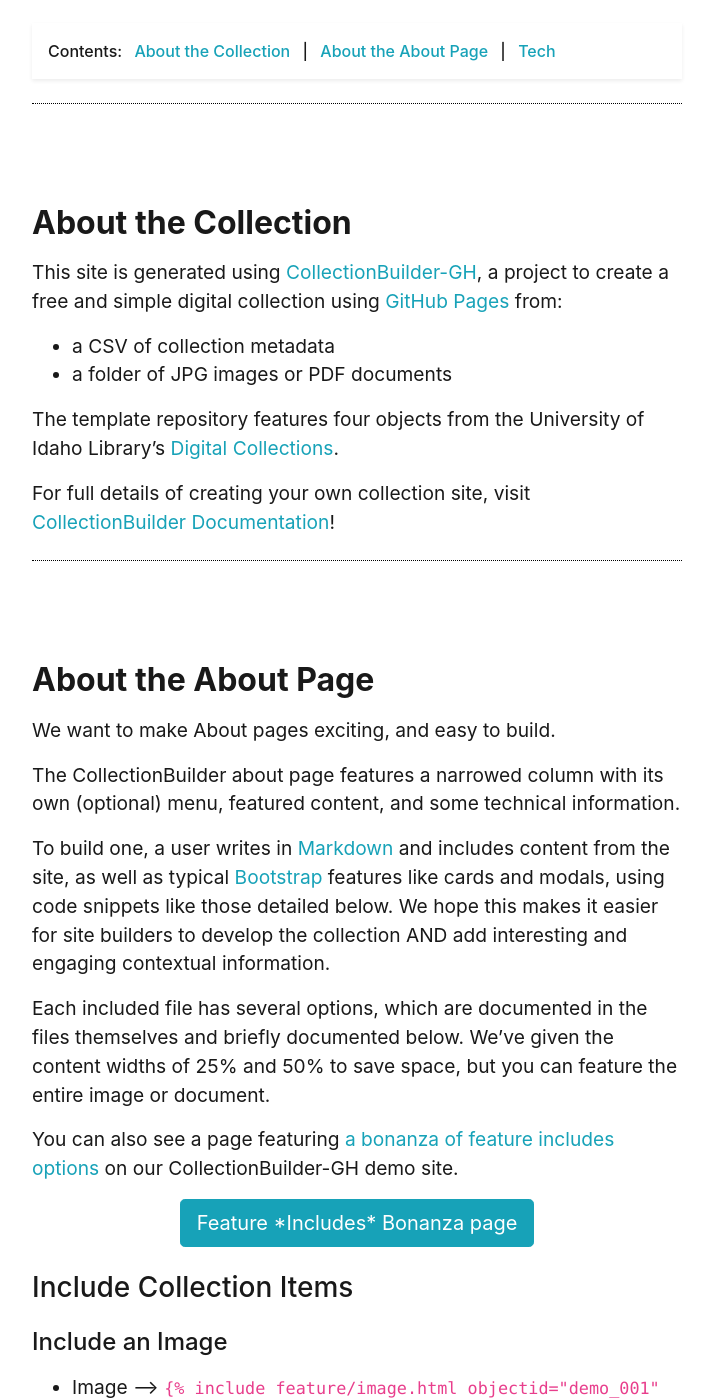
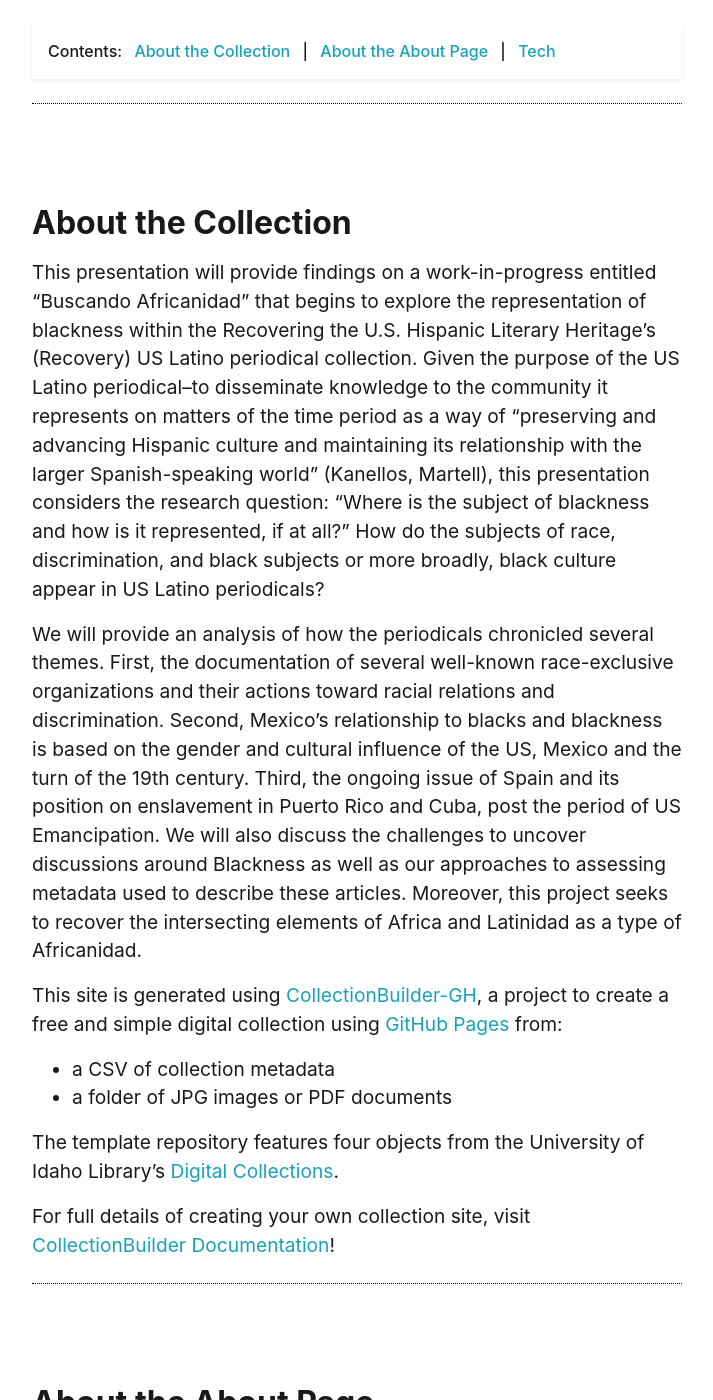
Before and after one commit to roseliabanuelos/buscandoafricanidad, a Jekyll site: the page built from pages/about.md, in a window 1280 px wide and 1400 px high, scrolled down 458 px. Shown: the whole window, without its empty margins (283-996 px from the left). Built offline with Jekyll 4.4.1, drawn with Linux system fonts in a browser that asks for light colours.

Commit message:
update about section

```diff
--- a/pages/about.md
+++ b/pages/about.md
@@ -14,6 +14,13 @@
 
 ## About the Collection
 
+This presentation will provide findings on a work-in-progress entitled “Buscando Africanidad” that begins to explore the representation of blackness within the Recovering the U.S. Hispanic Literary Heritage’s (Recovery) US Latino periodical collection. Given the purpose of the US Latino periodical–to disseminate knowledge to the community it represents on matters of the time period as a way of “preserving and advancing Hispanic culture and maintaining its relationship with the larger Spanish-speaking world” (Kanellos, Martell), this presentation considers the research question: “Where is the subject of blackness and how is it represented, if at all?” How do the subjects of race, discrimination, and black subjects or more broadly, black culture appear in US Latino periodicals?
+
+We will provide an analysis of how the periodicals chronicled several themes. First, the documentation of several well-known race-exclusive organizations and their actions toward racial relations and discrimination. Second, Mexico’s relationship to blacks and blackness is based on the gender and cultural influence of the US, Mexico and the turn of the 19th century. Third, the ongoing issue of Spain and its position on enslavement in Puerto Rico and Cuba, post the period of US Emancipation. We will also discuss the challenges to uncover discussions around Blackness as well as our approaches to assessing metadata used to describe these articles. Moreover, this project seeks to recover the intersecting elements of Africa and Latinidad as a type of Africanidad.
+
+
+
+
 This site is generated using [CollectionBuilder-GH](https://collectionbuilding.github.io/gh/), a project to create a free and simple digital collection using [GitHub Pages](https://pages.github.com/) from:
 
 - a CSV of collection metadata
```
